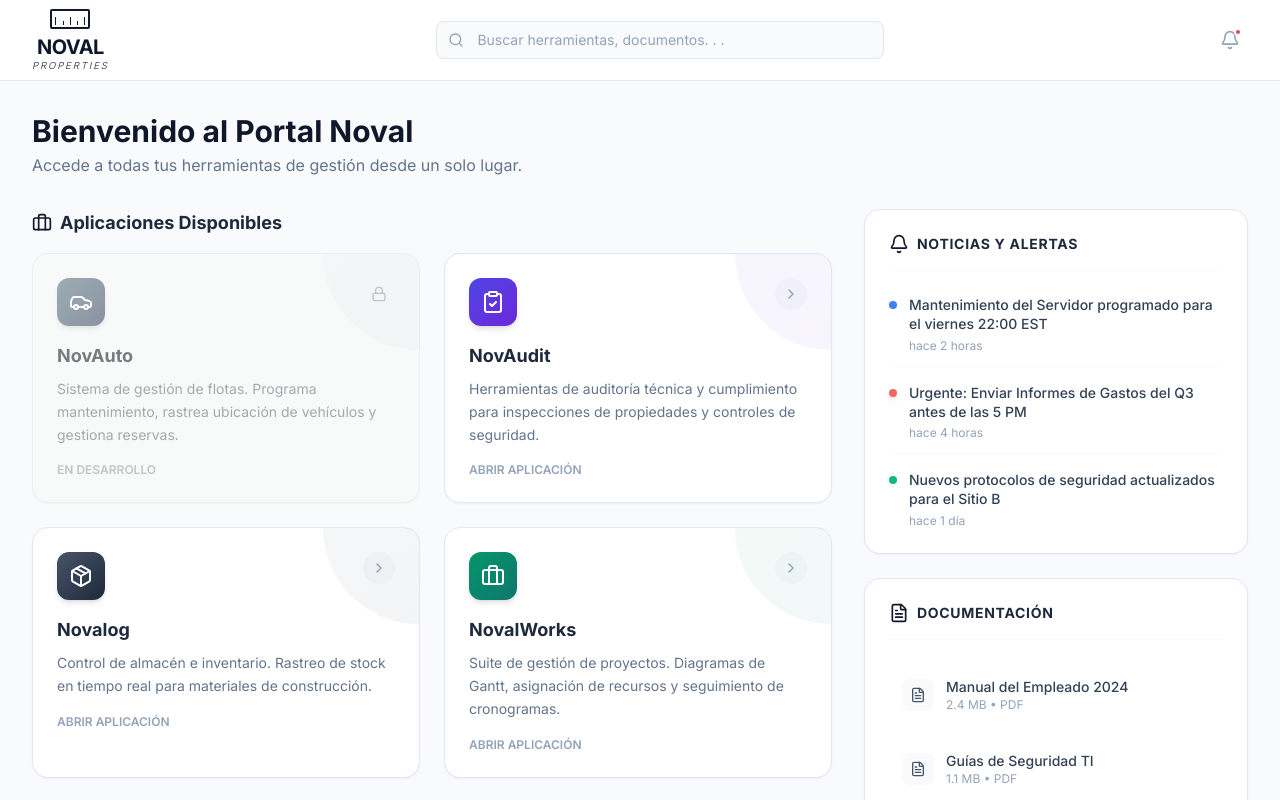
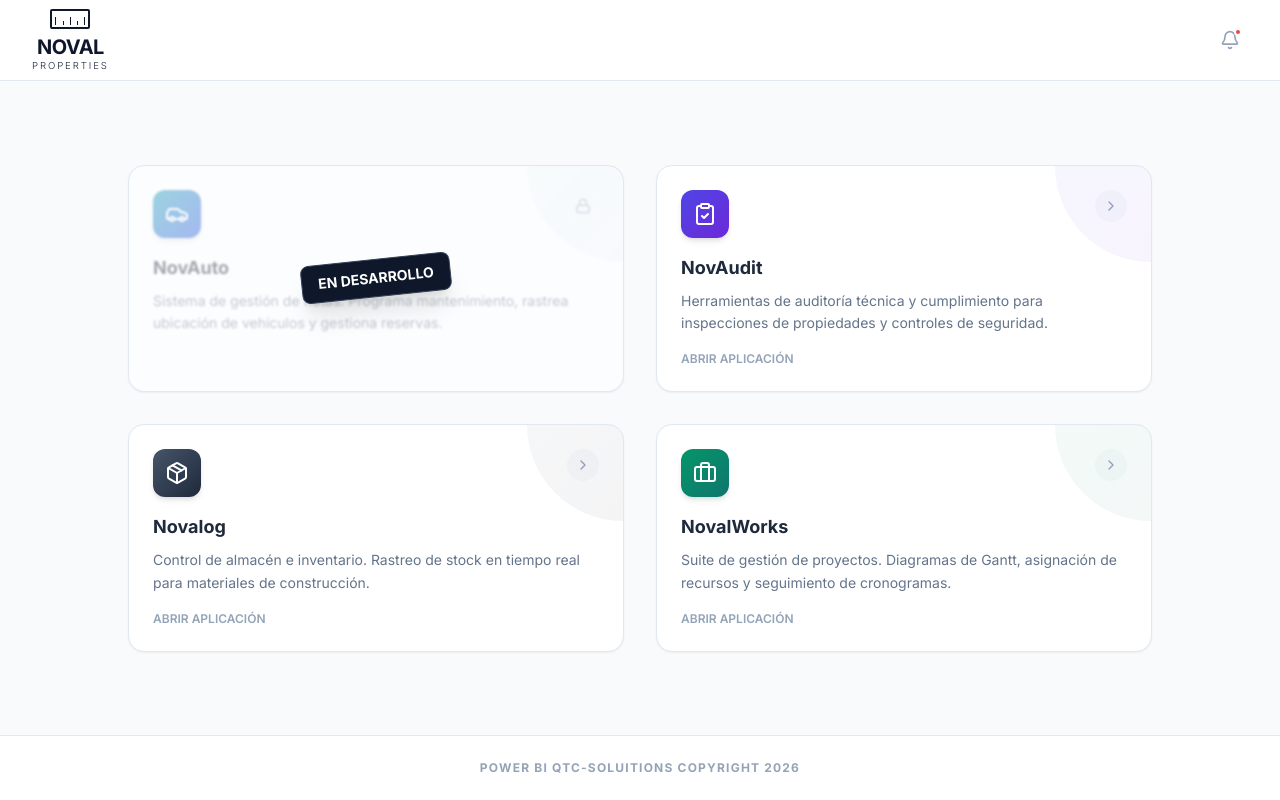
Before and after one commit to QTCSOLUTIONS/NovalAcces, a React (Vite) app: page / in a window 1280 px wide. Shown: the top 800 px of the page. Built offline with nearby package versions, Linux system fonts and the light colour scheme.

Commit message:
Add files via upload
fff

```diff
--- a/App.tsx
+++ b/App.tsx
@@ -5,9 +5,7 @@ import {
   Package,
   Briefcase,
   Bell,
-  FileText,
   Lock, // Lock is still used in AppCard
-  Search,
   ChevronRight,
   Menu,
   X,
@@ -24,13 +22,6 @@ interface AppItem {
   gradient: string;
   url?: string;
   disabled?: boolean;
-}
-
-interface AlertItem {
-  id: number;
-  title: string;
-  time: string;
-  type: 'urgent' | 'info' | 'success';
 }
 
 // --- Components ---
@@ -83,14 +74,23 @@ const AppCard: React.FC<{ item: AppItem }> = ({ item }) => {
       <p className="text-sm text-slate-500 leading-relaxed mb-4">{item.description}</p>
 
       <div className={`flex items-center text-xs font-semibold text-slate-400 ${!item.disabled && 'group-hover:text-amber-600'} transition-colors`}>
-        <span>{item.disabled ? 'EN DESARROLLO' : 'ABRIR APLICACIÓN'}</span>
+        <span>{item.disabled ? '' : 'ABRIR APLICACIÓN'}</span>
       </div>
+
+      {/* Disabled Overlay */}
+      {item.disabled && (
+        <div className="absolute inset-0 bg-white/60 backdrop-blur-[1px] flex items-center justify-center z-10 rounded-2xl">
+          <div className="bg-slate-900 text-white px-4 py-2 rounded-lg font-bold text-sm shadow-xl transform -rotate-6 border border-slate-700">
+            EN DESARROLLO
+          </div>
+        </div>
+      )}
     </>
   );
 
   if (item.disabled) {
     return (
-      <div className="group relative bg-slate-50 rounded-2xl p-6 shadow-sm border border-slate-200 opacity-60 cursor-not-allowed overflow-hidden grayscale-[0.8]">
+      <div className="group relative bg-slate-50 rounded-2xl p-6 shadow-sm border border-slate-200 cursor-not-allowed overflow-hidden">
         {CardContent}
       </div>
     );
@@ -107,16 +107,6 @@ const AppCard: React.FC<{ item: AppItem }> = ({ item }) => {
     </a>
   );
 };
-
-const SidebarWidget: React.FC<{ title: string; icon: React.ReactNode; children: React.ReactNode }> = ({ title, icon, children }) => (
-  <div className="bg-white rounded-2xl shadow-sm border border-slate-200 p-6">
-    <div className="flex items-center space-x-2 mb-6 border-b border-slate-50 pb-4">
-      <div className="text-slate-900">{icon}</div>
-      <h3 className="text-sm font-bold text-slate-800 uppercase tracking-wider">{title}</h3>
-    </div>
-    {children}
-  </div>
-);
 
 const Dashboard: React.FC = () => {
   const [mobileMenuOpen, setMobileMenuOpen] = useState(false);
@@ -160,41 +150,15 @@ const Dashboard: React.FC = () => {
     },
   ];
 
-  const alerts: AlertItem[] = [
-    { id: 1, title: 'Mantenimiento del Servidor programado para el viernes 22:00 EST', time: 'hace 2 horas', type: 'info' },
-    { id: 2, title: 'Urgente: Enviar Informes de Gastos del Q3 antes de las 5 PM', time: 'hace 4 horas', type: 'urgent' },
-    { id: 3, title: 'Nuevos protocolos de seguridad actualizados para el Sitio B', time: 'hace 1 día', type: 'success' },
-  ];
-
-  const docs = [
-    { title: 'Manual del Empleado 2024', size: '2.4 MB' },
-    { title: 'Guías de Seguridad TI', size: '1.1 MB' },
-    { title: 'Calendario de Festivos', size: '0.5 MB' },
-  ];
-
   return (
     <div className="min-h-screen bg-slate-50 flex flex-col">
       {/* Header */}
       <header className="bg-white border-b border-slate-200 sticky top-0 z-30">
         <div className="max-w-7xl mx-auto px-4 sm:px-6 lg:px-8">
-          <div className="flex justify-between items-center h-20"> {/* Aumenté un poco la altura para el logo */}
+          <div className="flex justify-between items-center h-20">
             {/* Logo */}
             <div className="flex items-center">
               <NovalLogo size="small" />
-            </div>
-
-            {/* Desktop Navigation */}
-            <div className="hidden md:flex flex-1 items-center justify-center px-8">
-              <div className="relative w-full max-w-md">
-                <div className="absolute inset-y-0 left-0 pl-3 flex items-center pointer-events-none">
-                  <Search className="h-4 w-4 text-slate-400" />
-                </div>
-                <input
-                  type="text"
-                  placeholder="Buscar herramientas, documentos. . ."
-                  className="block w-full pl-10 pr-3 py-2 border border-slate-200 rounded-lg leading-5 bg-slate-50 placeholder-slate-400 focus:outline-none focus:bg-white focus:ring-1 focus:ring-amber-500 focus:border-amber-500 sm:text-sm transition duration-150 ease-in-out"
-                />
-              </div>
             </div>
 
             {/* Right Side Actions */}
@@ -218,7 +182,6 @@ const Dashboard: React.FC = () => {
         {mobileMenuOpen && (
           <div className="md:hidden bg-white border-b border-slate-200">
             <div className="px-4 py-3 space-y-1">
-              {/* Simplified Mobile Menu */}
               <div className="p-3">
                 <p className="text-slate-500 text-sm">Menú</p>
               </div>
@@ -228,90 +191,24 @@ const Dashboard: React.FC = () => {
       </header>
 
       {/* Main Content */}
-      <main className="flex-1 max-w-7xl w-full mx-auto px-4 sm:px-6 lg:px-8 py-8">
-
-        {/* Welcome Section */}
-        <div className="mb-8">
-          <h1 className="text-2xl sm:text-3xl font-bold text-slate-900">
-            Bienvenido al Portal Noval
-          </h1>
-          <p className="text-slate-500 mt-1">Accede a todas tus herramientas de gestión desde un solo lugar.</p>
-        </div>
-
-        <div className="grid grid-cols-1 lg:grid-cols-3 gap-8">
-
-          {/* Left Column: Apps Grid */}
-          <div className="lg:col-span-2 space-y-8">
-            <section>
-              <div className="flex items-center justify-between mb-4">
-                <h2 className="text-lg font-bold text-slate-800 flex items-center">
-                  <Briefcase className="w-5 h-5 mr-2 text-slate-900" />
-                  Aplicaciones Disponibles
-                </h2>
-              </div>
-              <div className="grid grid-cols-1 md:grid-cols-2 gap-6">
-                {apps.map(app => (
-                  <AppCard key={app.id} item={app} />
-                ))}
-              </div>
-            </section>
-
-            {/* Quick Stats / Recent Activity Area (Placeholder) */}
-            <section className="bg-white rounded-2xl shadow-sm border border-slate-200 p-6">
-              <h3 className="text-lg font-bold text-slate-800 mb-4">Estado del Sistema</h3>
-              <div className="h-48 bg-slate-50 rounded-xl flex items-center justify-center border border-dashed border-slate-300">
-                <p className="text-slate-400 text-sm font-medium">Todos los sistemas operativos</p>
-              </div>
-            </section>
-          </div>
-
-          {/* Right Column: Sidebar */}
-          <div className="lg:col-span-1 space-y-6">
-
-            {/* System Alerts */}
-            <SidebarWidget title="Noticias y Alertas" icon={<Bell className="w-5 h-5" />}>
-              <div className="space-y-4">
-                {alerts.map((alert) => (
-                  <div key={alert.id} className="flex items-start space-x-3 pb-3 border-b border-slate-50 last:border-0 last:pb-0">
-                    <div className={`mt-1.5 w-2 h-2 rounded-full flex-shrink-0 ${alert.type === 'urgent' ? 'bg-red-500 shadow-red-200 shadow-md animate-pulse' :
-                        alert.type === 'success' ? 'bg-emerald-500' : 'bg-blue-500'
-                      }`} />
-                    <div>
-                      <p className="text-sm font-medium text-slate-700 leading-snug hover:text-slate-900 cursor-pointer transition-colors">
-                        {alert.title}
-                      </p>
-                      <p className="text-xs text-slate-400 mt-1">{alert.time}</p>
-                    </div>
-                  </div>
-                ))}
-              </div>
-            </SidebarWidget>
-
-            {/* Quick Docs */}
-            <SidebarWidget title="Documentación" icon={<FileText className="w-5 h-5" />}>
-              <div className="space-y-3">
-                {docs.map((doc, idx) => (
-                  <div key={idx} className="group flex items-center justify-between p-3 rounded-xl hover:bg-slate-50 transition-colors cursor-pointer border border-transparent hover:border-slate-100">
-                    <div className="flex items-center space-x-3">
-                      <div className="p-2 bg-slate-50 text-slate-600 rounded-lg group-hover:bg-amber-50 group-hover:text-amber-600 transition-colors">
-                        <FileText className="w-4 h-4" />
-                      </div>
-                      <div>
-                        <p className="text-sm font-medium text-slate-700 group-hover:text-amber-700 transition-colors">{doc.title}</p>
-                        <p className="text-xs text-slate-400">{doc.size} • PDF</p>
-                      </div>
-                    </div>
-                  </div>
-                ))}
-              </div>
-              <button className="w-full mt-4 text-xs font-bold text-amber-600 hover:text-amber-700 text-center uppercase tracking-wide py-2">
-                Ver Todos los Documentos
-              </button>
-            </SidebarWidget>
-
+      <main className="flex-1 max-w-7xl w-full mx-auto px-4 sm:px-6 lg:px-8 py-8 flex items-center justify-center">
+        <div className="w-full">
+          <div className="grid grid-cols-1 md:grid-cols-2 lg:grid-cols-2 gap-8 max-w-5xl mx-auto">
+            {apps.map(app => (
+              <AppCard key={app.id} item={app} />
+            ))}
           </div>
         </div>
       </main>
+
+      {/* Footer */}
+      <footer className="bg-white border-t border-slate-200 py-6 mt-auto">
+        <div className="max-w-7xl mx-auto px-4 sm:px-6 lg:px-8 text-center">
+          <p className="text-slate-400 text-xs font-bold tracking-widest">
+            POWER BI QTC-SOLUITIONS COPYRIGHT 2026
+          </p>
+        </div>
+      </footer>
     </div>
   );
 };
--- /dev/null
+++ b/index.css
@@ -0,0 +1,16 @@
+:root {
+    font-family: Inter, system-ui, Avenir, Helvetica, Arial, sans-serif;
+    line-height: 1.5;
+    font-weight: 400;
+
+    font-synthesis: none;
+    text-rendering: optimizeLegibility;
+    -webkit-font-smoothing: antialiased;
+    -moz-osx-font-smoothing: grayscale;
+}
+
+body {
+    margin: 0;
+    min-width: 320px;
+    min-height: 100vh;
+}
--- a/index.html
+++ b/index.html
@@ -3,6 +3,7 @@
   <head>
     <meta charset="UTF-8" />
     <meta name="viewport" content="width=device-width, initial-scale=1.0" />
+    <meta name="theme-color" content="#0f172a" />
     <title>Noval Properties | Portal del Empleado</title>
     <script src="https://cdn.tailwindcss.com"></script>
     <link href="https://fonts.googleapis.com/css2?family=Inter:wght@300;400;500;600;700&display=swap" rel="stylesheet">
--- a/index.tsx
+++ b/index.tsx
@@ -1,6 +1,7 @@
 import React from 'react';
 import ReactDOM from 'react-dom/client';
 import App from './App';
+import './index.css';
 
 const rootElement = document.getElementById('root');
 if (!rootElement) {
--- a/vite.config.ts
+++ b/vite.config.ts
@@ -1,6 +1,7 @@
 import path from 'path';
 import { defineConfig, loadEnv } from 'vite';
 import react from '@vitejs/plugin-react';
+import { VitePWA } from 'vite-plugin-pwa';
 
 export default defineConfig(({ mode }) => {
   const env = loadEnv(mode, '.', '');
@@ -9,7 +10,31 @@ export default defineConfig(({ mode }) => {
       port: 3000,
       host: '0.0.0.0',
     },
-      plugins: [react()],
+    plugins: [
+      react(),
+      VitePWA({
+        registerType: 'autoUpdate',
+        includeAssets: ['favicon.ico', 'apple-touch-icon.png', 'masked-icon.svg'],
+        manifest: {
+          name: 'Noval Properties Portal',
+          short_name: 'Noval Portal',
+          description: 'Portal de acceso a aplicaciones Noval Properties',
+          theme_color: '#0f172a',
+          icons: [
+            {
+              src: 'icon.svg',
+              sizes: '192x192',
+              type: 'image/svg+xml'
+            },
+            {
+              src: 'icon.svg',
+              sizes: '512x512',
+              type: 'image/svg+xml'
+            }
+          ]
+        }
+      })
+    ],
     define: {
       'process.env.API_KEY': JSON.stringify(env.GEMINI_API_KEY),
       'process.env.GEMINI_API_KEY': JSON.stringify(env.GEMINI_API_KEY)
```
Also changed, not shown: package.json (+4 -3 lines), 1 other file (tests, documents, lock files or other folders). Lines whose indentation alone changed are shown as unchanged.
